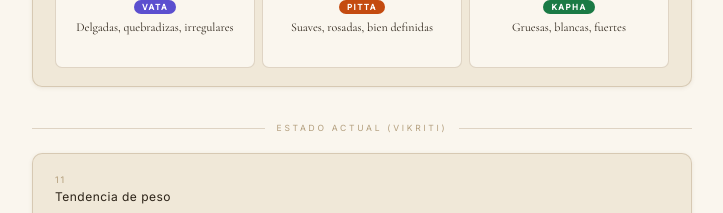
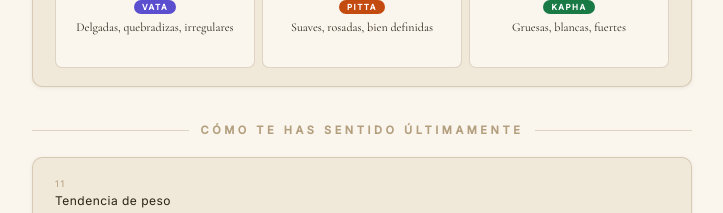
Before and after one commit to jrtfr2v8yf-lang/TestAyurvedaGiacinto, a plain HTML site: page index.html in a window 1280 px wide. Shown: the part 2040-2253 px from the top of the page, without its empty margins (278-1001 px from the left). Drawn offline with nearby package versions, Linux system fonts and the light colour scheme.

Commit message:
Update section title in index.html

```diff
--- a/index.html
+++ b/index.html
@@ -892,8 +892,8 @@
 
     <!-- ══ SECTION 2 — ESTADO ACTUAL ══ -->
     <div class="section-divider">
-      <span><span class="es-text">Estado Actual (Vikriti)</span><span class="en-text">Current State (Vikriti)</span></span>
-    </div>
+  <span><span class="es-text" style="font-weight: bold; font-size: 1.3em;">Cómo te has sentido últimamente</span><span class="en-text" style="font-weight: bold; font-size: 1.3em;">How you have been feeling lately</span></span>
+  </div>
 
     <!-- Q11 -->
     <div class="q-card">
```
